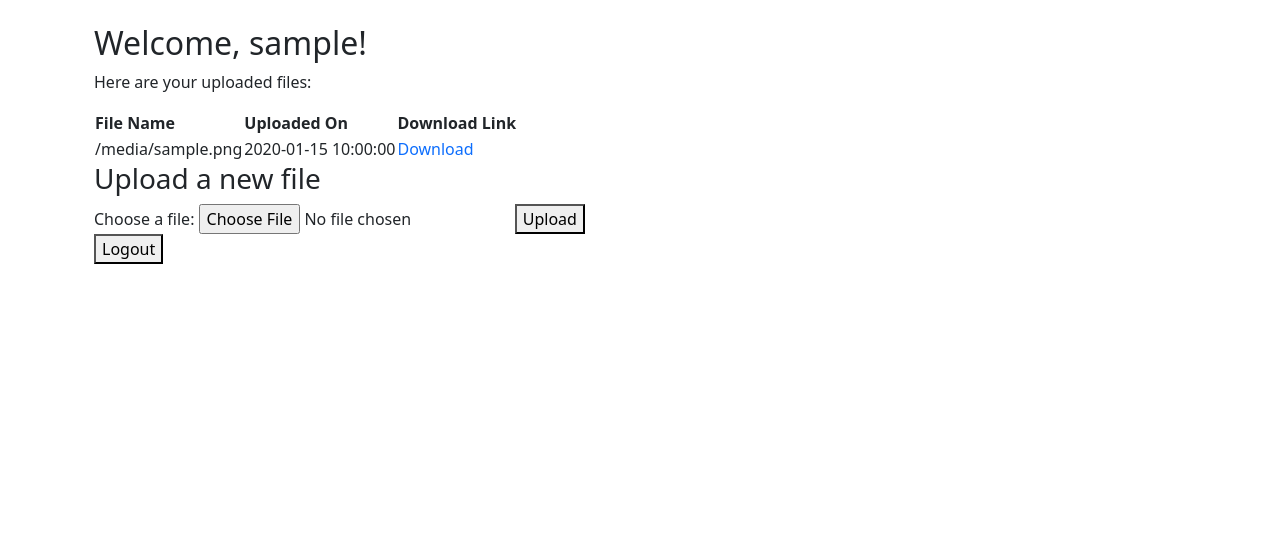
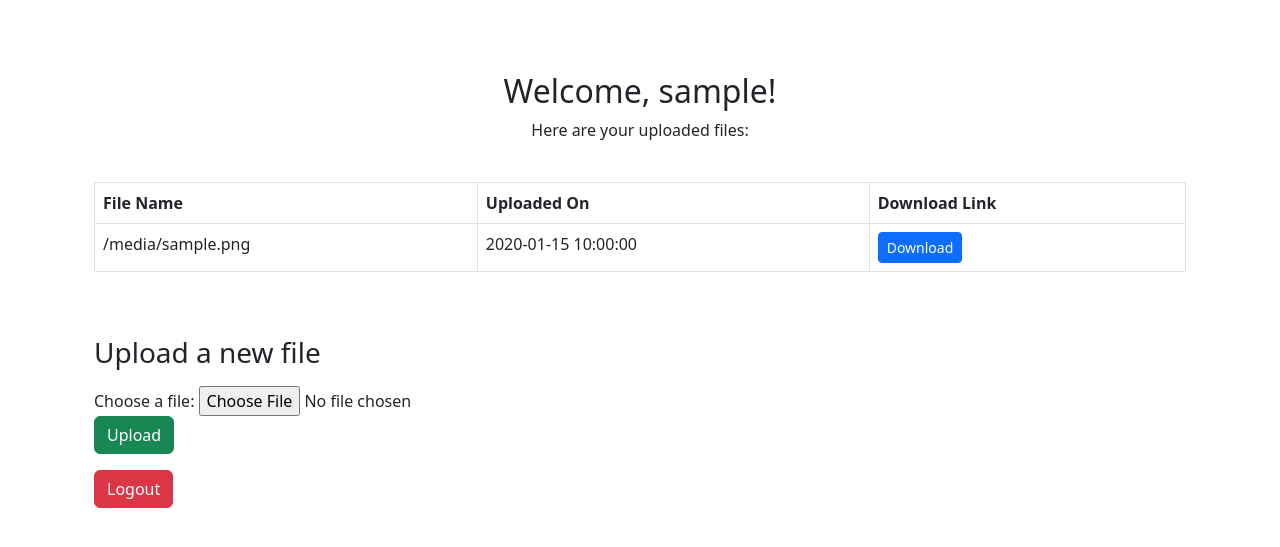
Before and after one commit to Nabemh/Secure-file-storage-system, a Flask app: page /dashboard in a window 1280 px wide. Shown: the part 72-619 px from the top of the page. Run offline with Flask 3, Linux system fonts and the light colour scheme; a user stored in the database is signed in; a database or web service that is not in the repository returns one stand-in record (values such as "Sample title").

Commit message:
revamp-dashboard ui

```diff
--- a/app.py
+++ b/app.py
@@ -32,7 +32,7 @@ def allowed_file(filename):
 
 # Routes
 @app.route('/')
-@login_required
+#@login_required
 def home():
     return render_template('/core/index.html')
 
@@ -75,13 +75,13 @@ def register():
     return render_template('register.html', form=form)
 
 @app.route('/dashboard')
-@login_required
+#@login_required
 def dashboard():
     files = get_metadata(app, current_user.id)  # Fetch files using `file_model`
     return render_template('dashboard.html', files=files)
 
 @app.route('/upload', methods=['POST'])
-@login_required
+#@login_required
 def upload():
     if 'file' not in request.files:
         flash('No file added')
@@ -114,7 +114,7 @@ def upload():
     return redirect(url_for('dashboard'))
 
 @app.route('/logout')
-@login_required
+#@login_required
 def logout():
     logout_user()
     return redirect(url_for('home'))
--- a/templates/dashboard.html
+++ b/templates/dashboard.html
@@ -1,12 +1,14 @@
 {% extends '_base.html' %}
+
 {% block content %}
-<div class="container">
-    <h2>Welcome, {{ current_user.id }}!</h2>
-    <p>Here are your uploaded files:</p>
+<div class="container my-5">
+    <h2 class="text-center">Welcome, {{ current_user.id }}!</h2>
+    <p class="text-center">Here are your uploaded files:</p>
 
     <!-- Display a table of uploaded files -->
-    <table>
-        <thead>
+    <div class="table-responsive">
+        <table class="table table-bordered table-hover mt-4">
+            <thead class="thead-dark">
                 <tr>
                     <th>File Name</th>
                     <th>Uploaded On</th>
@@ -17,26 +19,33 @@
                 {% for file in files %}
                 <tr>
                     <td>{{ file.file_name }}</td>
-                <td>{{ file['_id'].generation_time.strftime('%Y-%m-%d %H:%M:%S') }}</td>
+                    <td>{{ file['upload_date'].strftime('%Y-%m-%d %H:%M:%S') }}</td>
                     <td>
-                    <a href="{{ file.s3_url }}" target="_blank" download>Download</a>
+                        {% if file.download_url %}
+                        <a href="{{ file.download_url }}" class="btn btn-primary btn-sm" target="_blank" download>Download</a>
+                        {% else %}
+                        <span class="text-muted">No URL Available</span>
+                        {% endif %}
                     </td>
                 </tr>
                 {% endfor %}
             </tbody>
         </table>
+    </div>
 
     <!-- File Upload Form -->
-    <h3>Upload a new file</h3>
-    <form method="POST" action="{{ url_for('upload') }}" enctype="multipart/form-data">
+    <h3 class="mt-5">Upload a new file</h3>
+    <form method="POST" action="{{ url_for('upload') }}" enctype="multipart/form-data" class="mt-3">
+        <div class="form-group">
             <label for="file">Choose a file:</label>
-        <input type="file" id="file" name="file" required>
-        <button type="submit">Upload</button>
+            <input type="file" id="file" name="file" class="form-control-file" required>
+        </div>
+        <button type="submit" class="btn btn-success">Upload</button>
     </form>
 
     <!-- Logout Button -->
-    <form method="GET" action="{{ url_for('logout') }}">
-        <button type="submit">Logout</button>
+    <form method="GET" action="{{ url_for('logout') }}" class="mt-3">
+        <button type="submit" class="btn btn-danger">Logout</button>
     </form>
 </div>
 {% endblock %}
```
Lines whose indentation alone changed are shown as unchanged.
